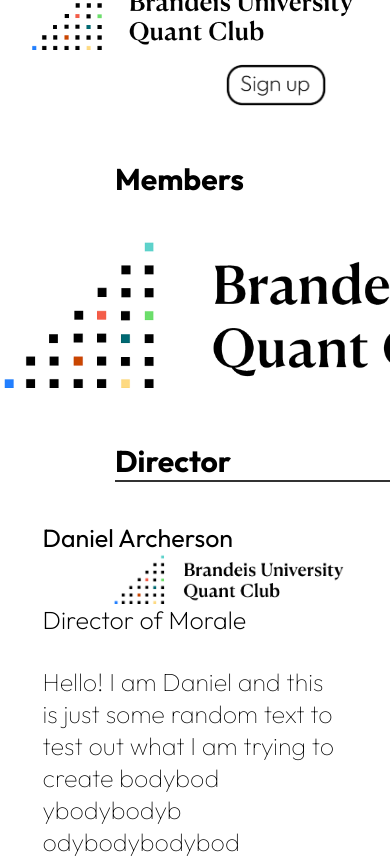
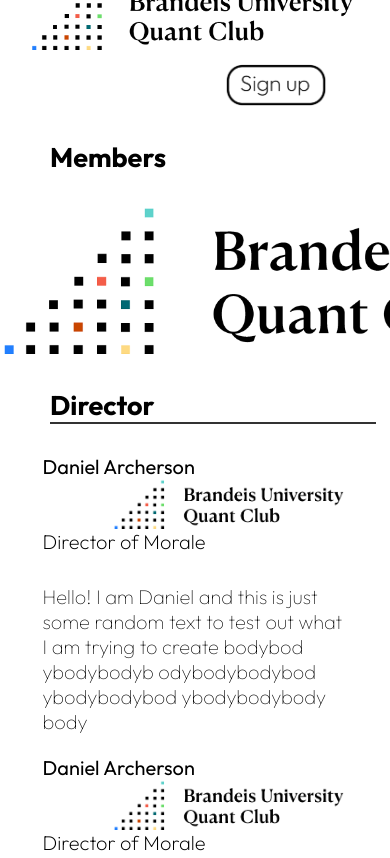
Before and after one commit to ArcherHeffern/ImpliedVolatilityIndex, a SvelteKit app: page /about in a window 390 px wide. Shown: the top 858 px of the page. Built offline with nearby package versions, Linux system fonts and the light colour scheme.

Commit message:
Added sizing properties for smaller screens on abt page

```diff
--- a/src/routes/about/+page.svelte
+++ b/src/routes/about/+page.svelte
@@ -16,7 +16,7 @@
       width: 83.5%;
       padding: 0 115px;
       margin-top: 50px;
-      margin-bottom: 40px;
+      margin-bottom: 45px;
       font-size: 20px;
       font-weight: 100;
   }
@@ -76,6 +76,33 @@
 #pfp{
   float: right;
   margin: 0 0 0 15px;
+}
+    /* Responsive layout - adjust grid columns to fit small screens */
+@media screen and (max-width: 650px) {
+  .column {
+    width: 100%;
+    display: block;
+  }
+  .titlePositions {
+    padding: 0 50px;
+    margin-top: 30px;
+    margin-bottom: 30px;
+  }
+}
+  /* Responsive layout - adjust font sizes for small screens */
+@media screen and (max-width: 450px) {
+  .name {
+    font-size: 20px;
+  }
+  .directorClass {
+    font-size: 20px;
+  }
+  .titlePositions {
+    font-size: 18px;
+  }
+  .p1 {
+    font-size: 20px;
+  }
 }
 
 </style>
```
